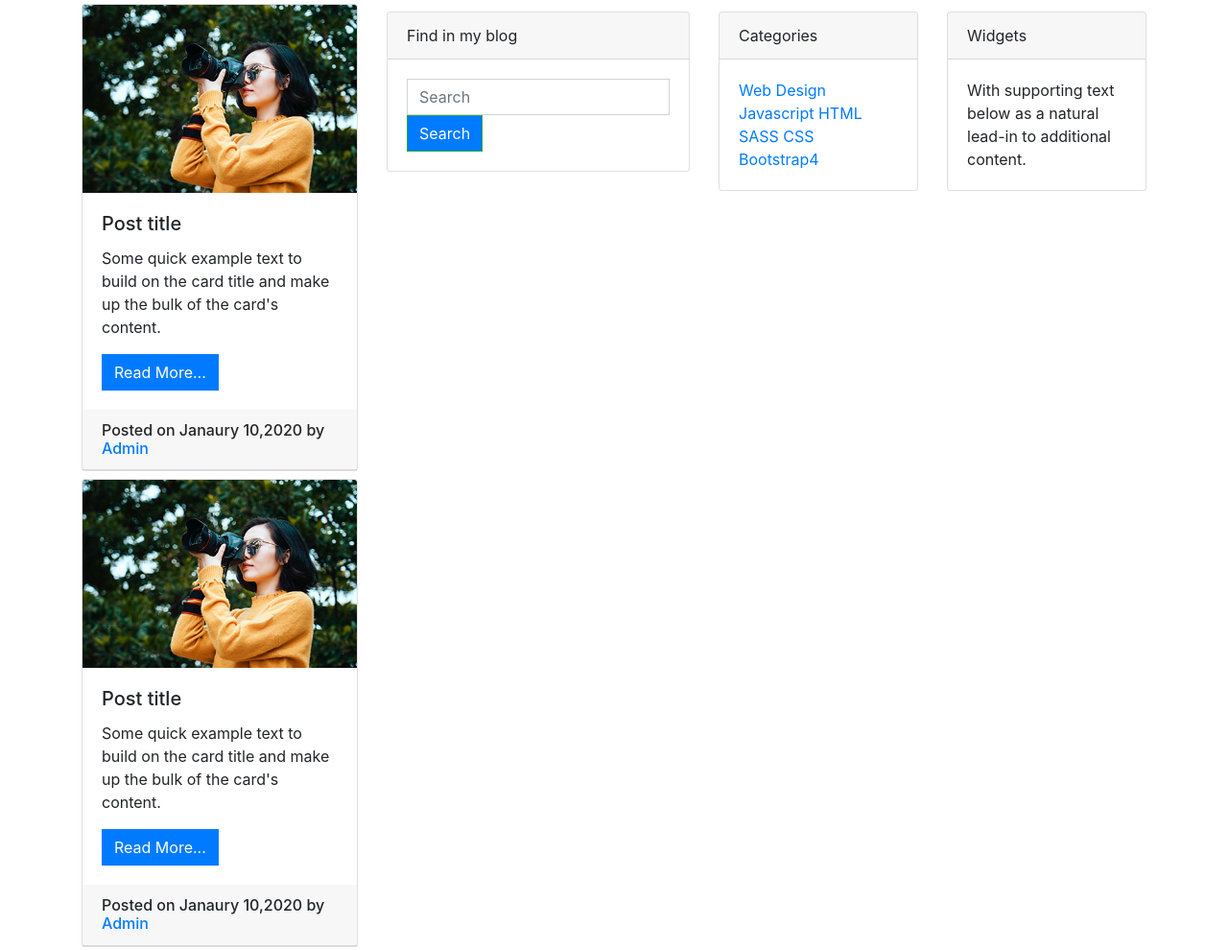
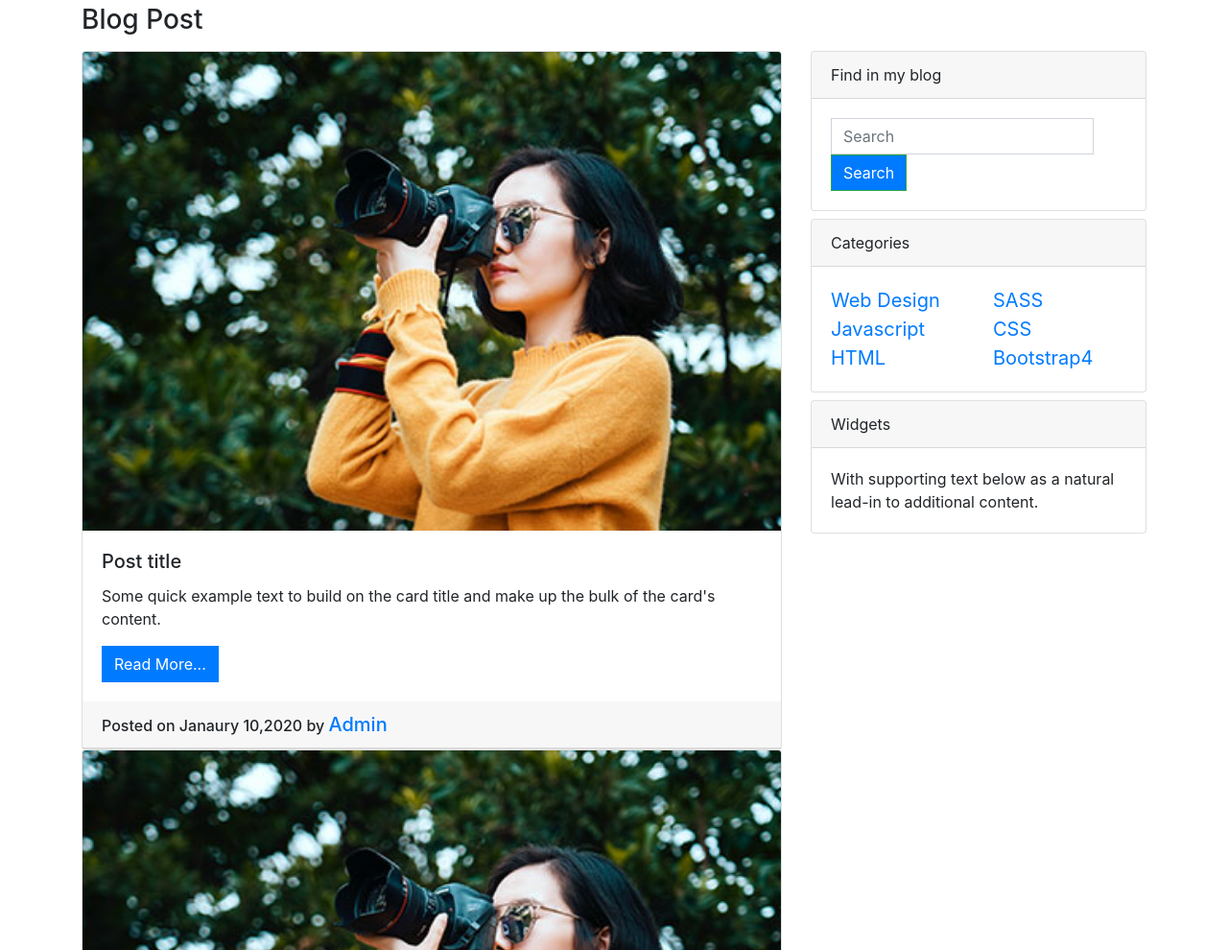
Before and after one commit to Bimal27/M2-D8, a plain HTML site: page index.html in a window 1280 px wide. Shown: the part 443-1433 px from the top of the page at 96% size. Drawn offline with nearby package versions, Linux system fonts and the light colour scheme.

Commit message:
Updated exercise 4

```diff
--- a/index.html
+++ b/index.html
@@ -74,9 +74,33 @@
     </div>
     <h1 class="text-center">Exercise 4</h1>
     <div class="container">
-        <div class="row">
-            <div class="col mb-2">
-                <div class="card" style="width: 18rem;">
+        <h3>Blog Post</h3>
+        <div class="row my-3">
+            <div class="col-8">
+
+                <div class="card">
+                    <img src="./photo.jpeg" class="card-img-top" alt="...">
+                    <div class="card-body">
+                        <h5 class="card-title">Post title</h5>
+                        <p class="card-text">Some quick example text to build on the card title and make up the
+                            bulk of
+                            the card's content.</p>
+                        <a href="#" class="btn btn-primary">Read More...</a>
+                    </div>
+                    <h6 class="card-header">Posted on Janaury 10,2020 by <a href="#">Admin</a></h6>
+                </div>
+                <div class="card">
+                    <img src="./photo.jpeg" class="card-img-top" alt="...">
+                    <div class="card-body">
+                        <h5 class="card-title">Post title</h5>
+                        <p class="card-text">Some quick example text to build on the card title and make up the
+                            bulk of
+                            the card's content.</p>
+                        <a href="#" class="btn btn-primary">Read More...</a>
+                    </div>
+                    <h6 class="card-header">Posted on Janaury 10,2020 by <a href="#">Admin</a></h6>
+                </div>
+                <div class="card">
                     <img src="./photo.jpeg" class="card-img-top" alt="...">
                     <div class="card-body">
                         <h5 class="card-title">Post title</h5>
@@ -88,10 +112,8 @@
                     <h6 class="card-header">Posted on Janaury 10,2020 by <a href="#">Admin</a></h6>
                 </div>
             </div>
-
-
-            <div class="col mt-2">
-                <div class="card">
+            <div class="col-4">
+                <div class="card mb-2">
                     <div class="card-header">
                         Find in my blog
                     </div>
@@ -105,25 +127,26 @@
 
                     </div>
                 </div>
-            </div>
-            <div class="col mt-2">
-                <div class="card">
+                <div class="card mb-2">
                     <div class="card-header">
                         Categories
                     </div>
                     <div class="card-body">
+                        <div class="row">
+                            <div class="col-6">
 
-                        <a href="#">Web Design</a>
-                        <a href="#">Javascript</a>
-                        <a href="#">HTML</a>
-                        <a href="#">SASS</a>
-                        <a href="#">CSS</a>
-                        <a href="#">Bootstrap4</a>
+                                <a href="#">Web Design</a><br>
+                                <a href="#">Javascript</a><br>
+                                <a href="#">HTML</a>
+                            </div>
+                            <div class="col-6">
+                                <a href="#">SASS</a><br>
+                                <a href="#">CSS</a><br>
+                                <a href="#">Bootstrap4</a>
+                            </div>
+                        </div>
                     </div>
                 </div>
-            </div>
-
-            <div class="col mt-2">
                 <div class="card">
                     <div class="card-header">
                         Widgets
@@ -136,43 +159,17 @@
 
                     </div>
                 </div>
-            </div>
-        </div>
 
-    </div>
-
-    <div class="container">
-        <div class="row">
-            <div class="col-8 mb-2">
-                <div class="card" style="width: 18rem;">
-                    <img src="./photo.jpeg" class="card-img-top" alt="...">
-                    <div class="card-body">
-                        <h5 class="card-title">Post title</h5>
-                        <p class="card-text">Some quick example text to build on the card title and make up the bulk of
-                            the card's content.</p>
-                        <a href="#" class="btn btn-primary">Read More...</a>
-                    </div>
-                    <h6 class="card-header">Posted on Janaury 10,2020 by <a href="#">Admin</a></h6>
-                </div>
-
-
-            </div>
-            <div class="col-8">
-                <div class="card" style="width: 18rem;">
-                    <img src="./photo.jpeg" class="card-img-top" alt="...">
-                    <div class="card-body">
-                        <h5 class="card-title">Post title</h5>
-                        <p class="card-text">Some quick example text to build on the card title and make up the bulk of
-                            the card's content.</p>
-                        <a href="#" class="btn btn-primary">Read More...</a>
-                    </div>
-                    <h6 class="card-header">Posted on Janaury 10,2020 by <a href="#">Admin</a></h6>
-                </div>
 
 
             </div>
         </div>
     </div>
+
+
+
+
+
 
 
     <!-- Optional JavaScript; choose one of the two! -->
--- a/style.css
+++ b/style.css
@@ -6,3 +6,6 @@
 .form-control{
     border-radius: 0px !important;
 }
+a{
+    font-size: 20px;
+}
```
